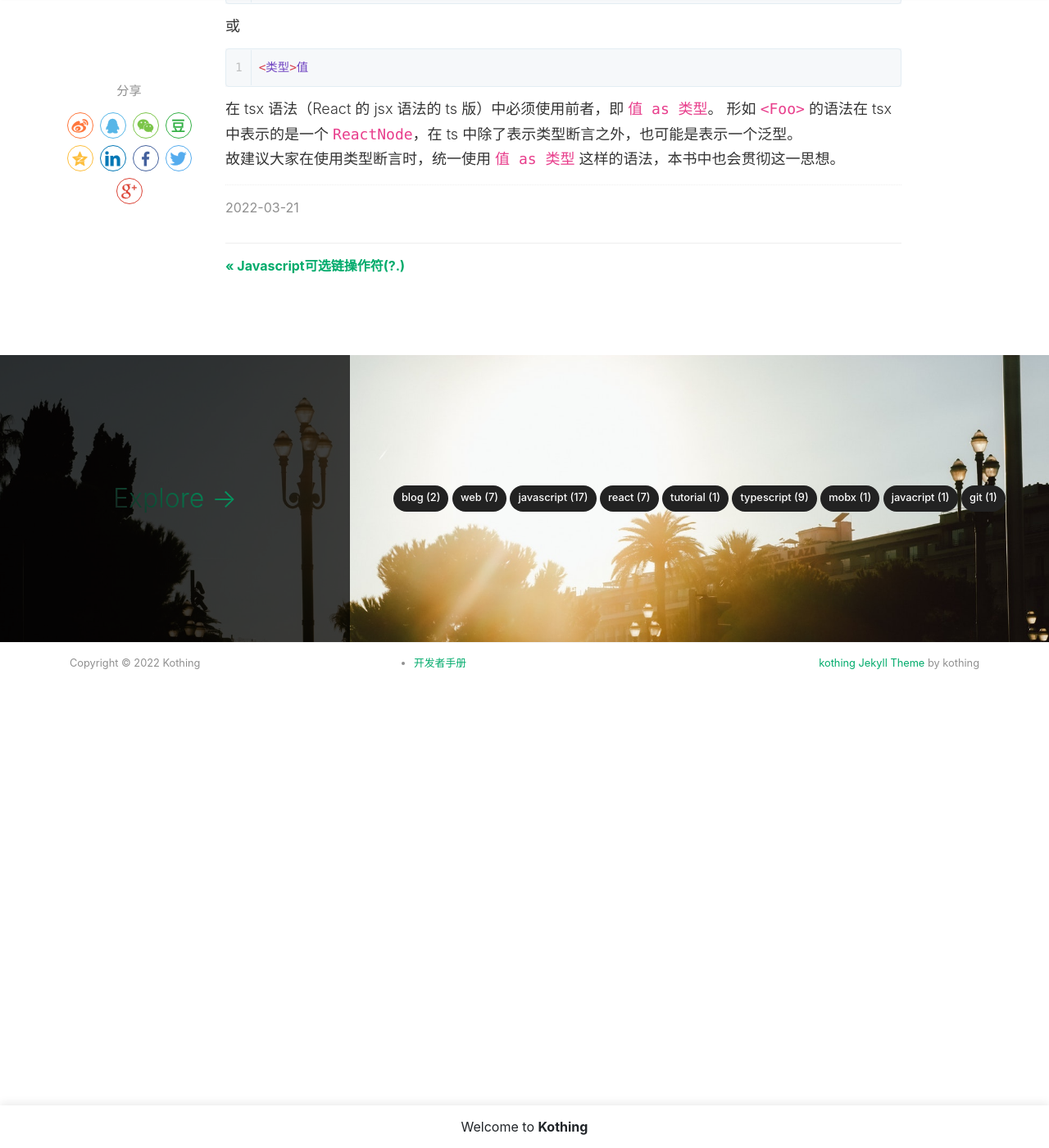
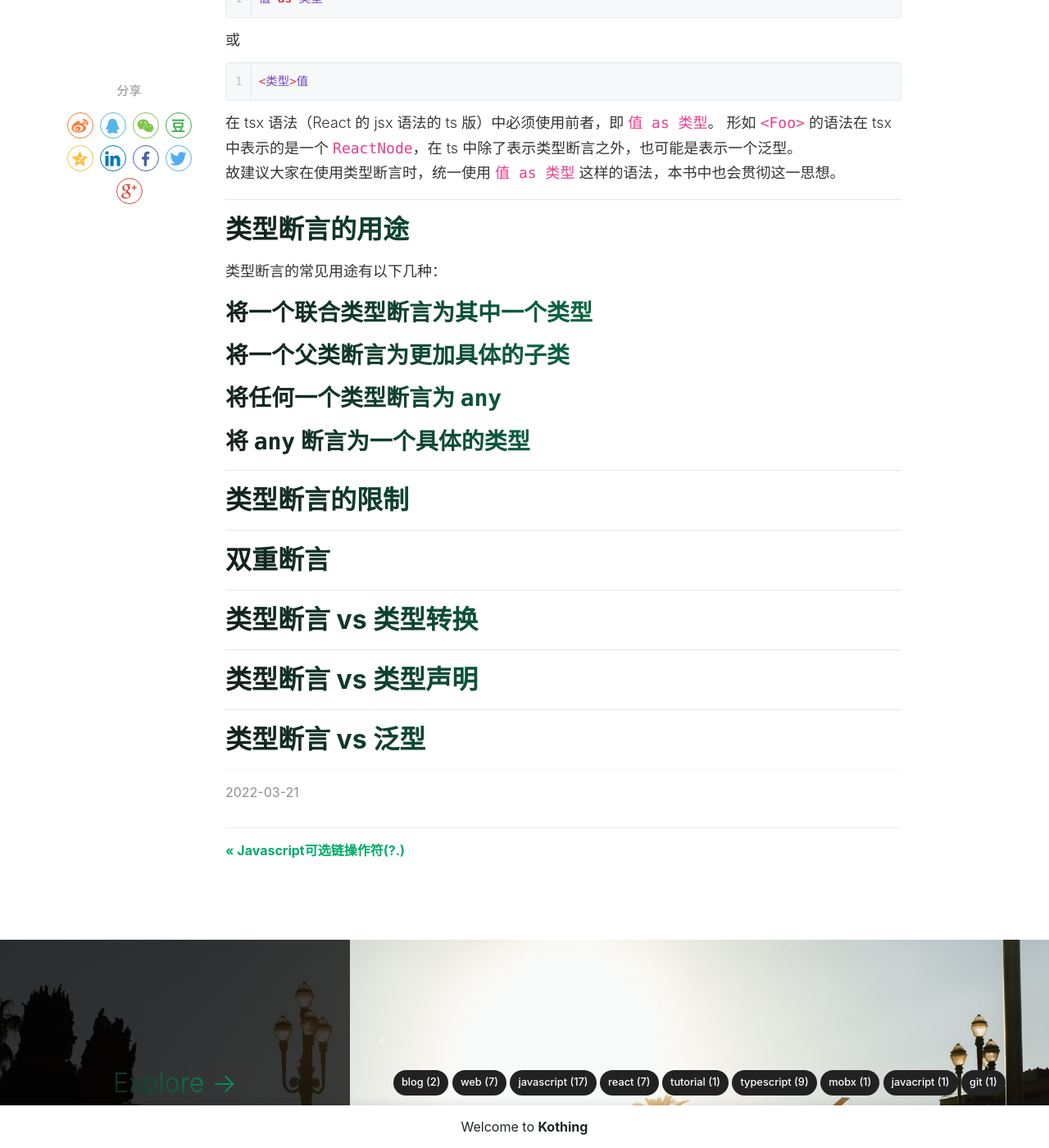
Before and after one commit to kothing/kothing.github.io, a Jekyll site: the page built from _posts/2022-03-21-typescript-type-assertion.md, in a window 1280 px wide and 1400 px high, scrolled down 596 px. Shown: the whole window at 82% size. Built offline with Jekyll 4.4.1, drawn with Linux system fonts in a browser that asks for light colours; nearby versions of some CDN libraries; our own code applies the rules of GitHub Pages for plain Markdown files; comment, search, counter and statistics services are not loaded; before the commit the page ends 1504 px from its top, so only the background shows below that.

Commit message:
Update 2022-03-21-typescript-type-assertion.md

````diff
--- a/_posts/2022-03-21-typescript-type-assertion.md
+++ b/_posts/2022-03-21-typescript-type-assertion.md
@@ -1,5 +1,7 @@
 # 类型断言
 类型断言（Type Assertion）可以用来手动指定一个值的类型。
+
+---
 
 ## 语法
 ```ts
@@ -12,3 +14,36 @@
 在 tsx 语法（React 的 jsx 语法的 ts 版）中必须使用前者，即 `值 as 类型`。
 形如 `<Foo>` 的语法在 tsx 中表示的是一个 `ReactNode`，在 ts 中除了表示类型断言之外，也可能是表示一个泛型。
 故建议大家在使用类型断言时，统一使用 `值 as 类型` 这样的语法，本书中也会贯彻这一思想。
+
+---
+
+## 类型断言的用途
+类型断言的常见用途有以下几种：
+
+### 将一个联合类型断言为其中一个类型
+
+### 将一个父类断言为更加具体的子类
+
+### 将任何一个类型断言为 `any`
+
+### 将 `any` 断言为一个具体的类型
+
+---
+
+## 类型断言的限制
+
+---
+
+## 双重断言
+
+---
+
+## 类型断言 vs 类型转换
+
+---
+
+## 类型断言 vs 类型声明
+
+---
+
+## 类型断言 vs 泛型
````
